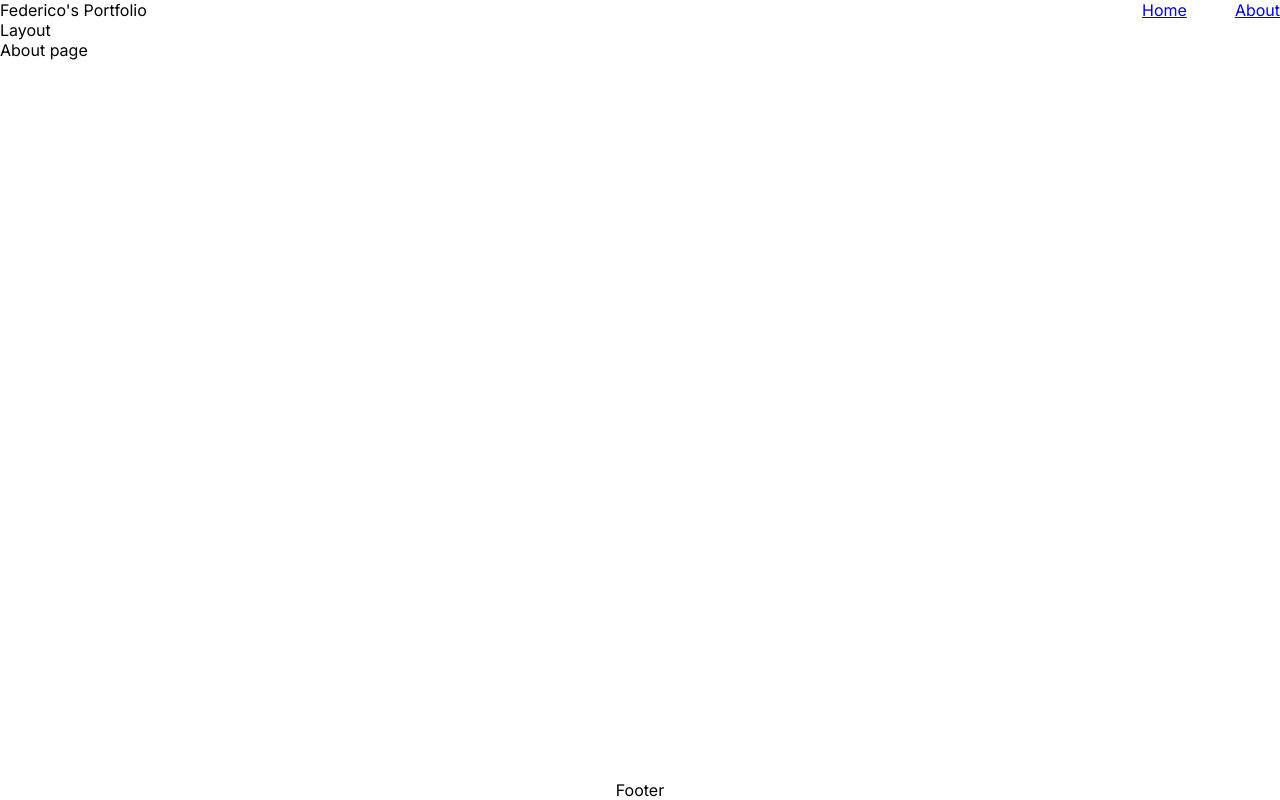
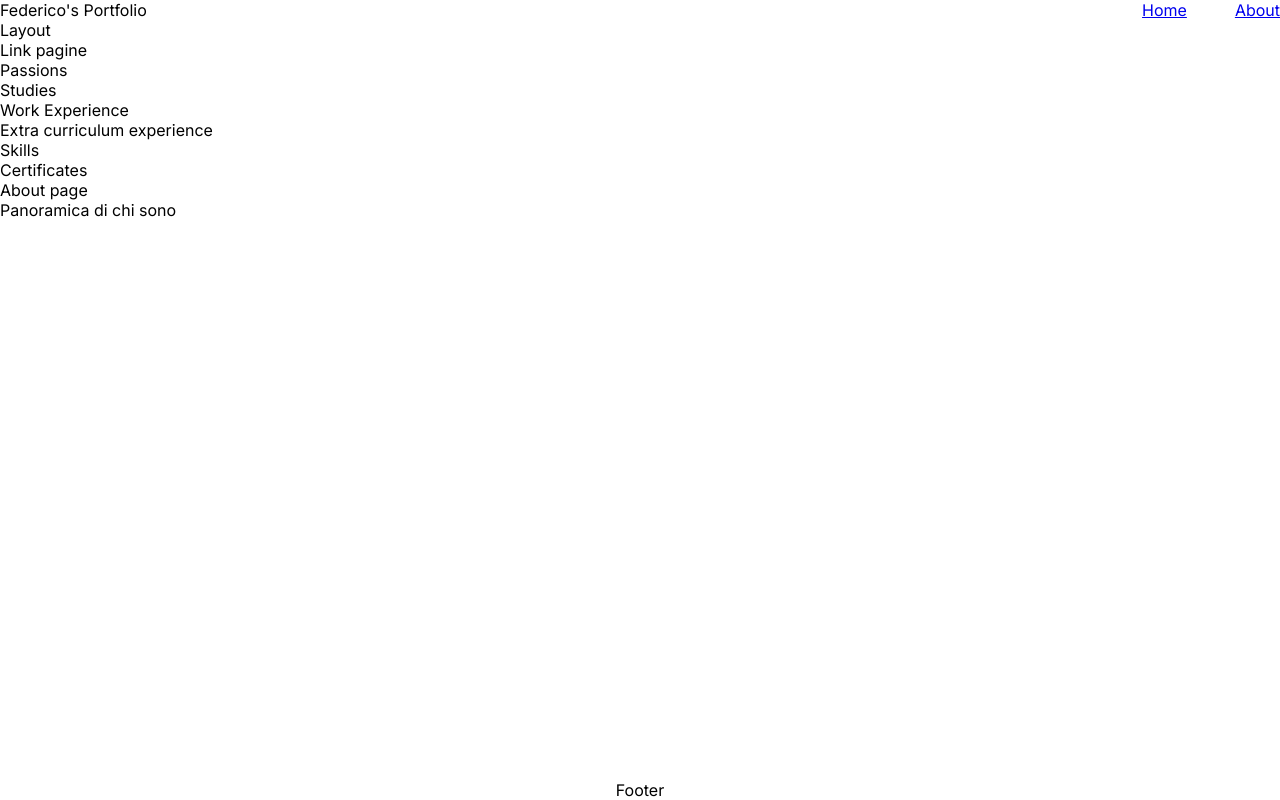
Before and after one commit to Tocco17/portfolio, a Next.js app: page /about in a window 1280 px wide. Built offline with nearby package versions, Linux system fonts and the light colour scheme.

Commit message:
Struttura pagine sezione about

```diff
--- /dev/null
+++ b/app/about/certificates/page.tsx
@@ -0,0 +1,5 @@
+export const CertificatesPage = () => {
+	return (<>
+		<div>Certificates page</div>
+	</>)
+}
--- /dev/null
+++ b/app/about/extra/page.tsx
@@ -0,0 +1,5 @@
+export const ExtraPage = () => {
+	return (<>
+		<div>Extra curriculum experience</div>
+	</>)
+}
--- a/app/about/layout.tsx
+++ b/app/about/layout.tsx
@@ -7,6 +7,17 @@ export default function AboutPageLayout({
 	return (<>
 		{/* <div> */}
 			<div>Layout</div>
+			<div>
+				<p>Link pagine</p>
+				<ul>
+					<li>Passions</li>
+					<li>Studies</li>
+					<li>Work Experience</li>
+					<li>Extra curriculum experience</li>
+					<li>Skills</li>
+					<li>Certificates</li>
+				</ul>
+			</div>
 			<div>{children}</div>
 		{/* </div> */}
 	</>)
--- a/app/about/page.tsx
+++ b/app/about/page.tsx
@@ -1,3 +1,8 @@
 export default function AboutPage() {
-  return <div>About page</div>
+	return (<>
+	<div>About page</div>
+	<div>
+		<p>Panoramica di chi sono</p>
+	</div>
+	</>)
 }
--- /dev/null
+++ b/app/about/passions/page.tsx
@@ -0,0 +1,5 @@
+export const PassionsPage = () => {
+	return (<>
+		<div>Passions page</div>
+	</>)
+}
--- /dev/null
+++ b/app/about/skills/page.tsx
@@ -0,0 +1,5 @@
+export const SkillsPage = () => {
+	return (<>
+		<div>Skills page</div>
+	</>)
+}
--- /dev/null
+++ b/app/about/studies/page.tsx
@@ -0,0 +1,5 @@
+export const StudiesPage = () => {
+	return (<>
+		<div>Studies page</div>
+	</>)
+}
--- /dev/null
+++ b/app/about/work/page.tsx
@@ -0,0 +1,5 @@
+export const WorkPage = () => {
+	return (<>
+		<div>Work page</div>
+	</>)
+}
```
